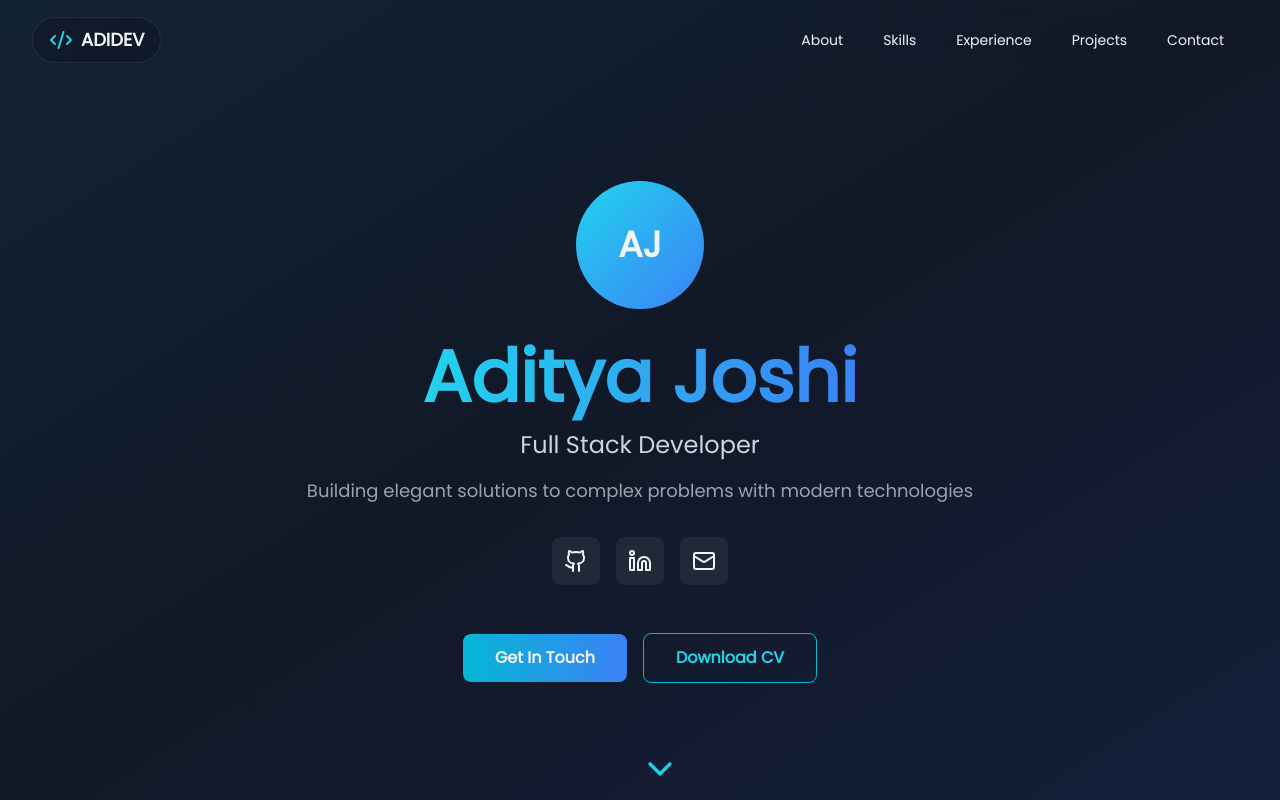
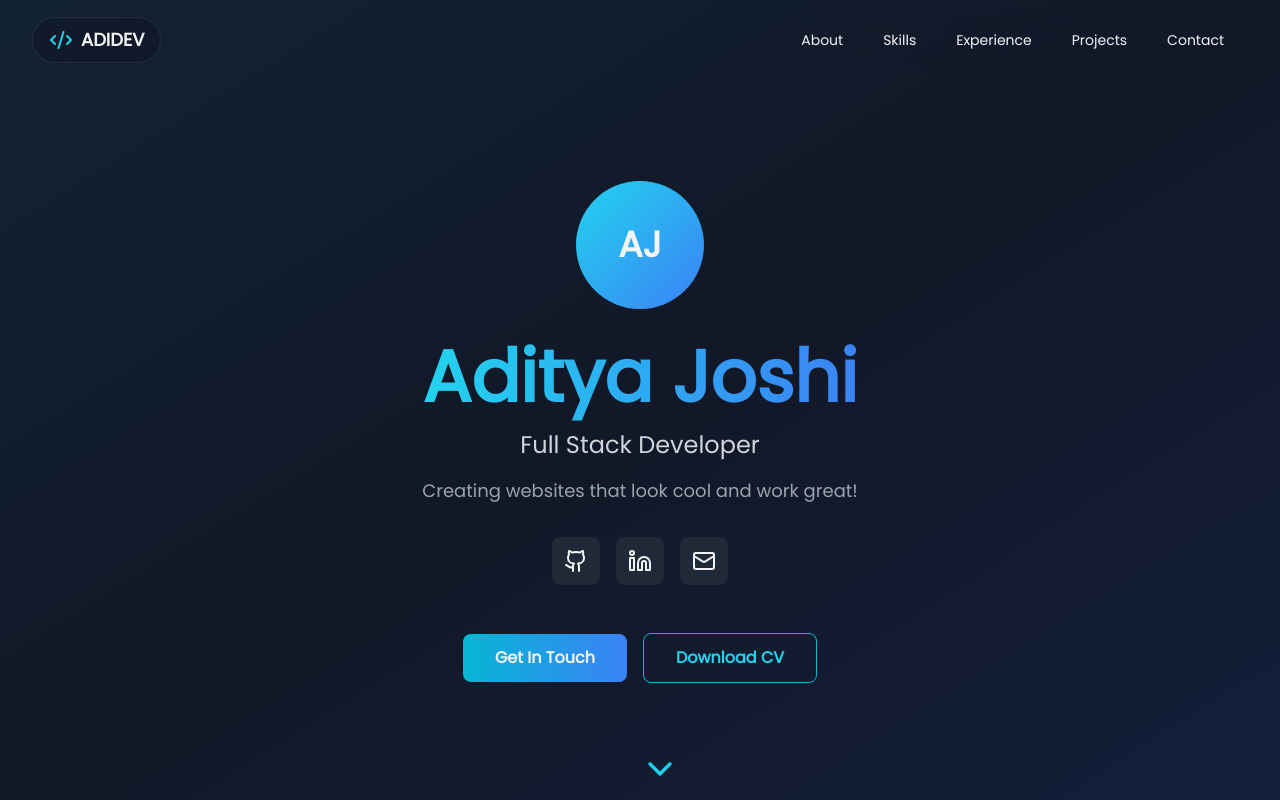
Before and after one commit to Aditya44234/ADIDEV, a React (Vite) app: page / in a window 1280 px wide. Shown: the top 800 px of the page. Built offline with nearby package versions, Linux system fonts and the light colour scheme.

Commit message:
Description added

```diff
--- a/src/components/Hero.tsx
+++ b/src/components/Hero.tsx
@@ -31,8 +31,7 @@ export default function Hero() {
           </p>
 
           <p className="text-lg text-gray-400 mb-8 max-w-2xl mx-auto">
-            Building elegant solutions to complex problems with modern
-            technologies
+            Creating websites that look cool and work great!
           </p>
 
           <div className="flex items-center justify-center gap-4 mb-12">
```
